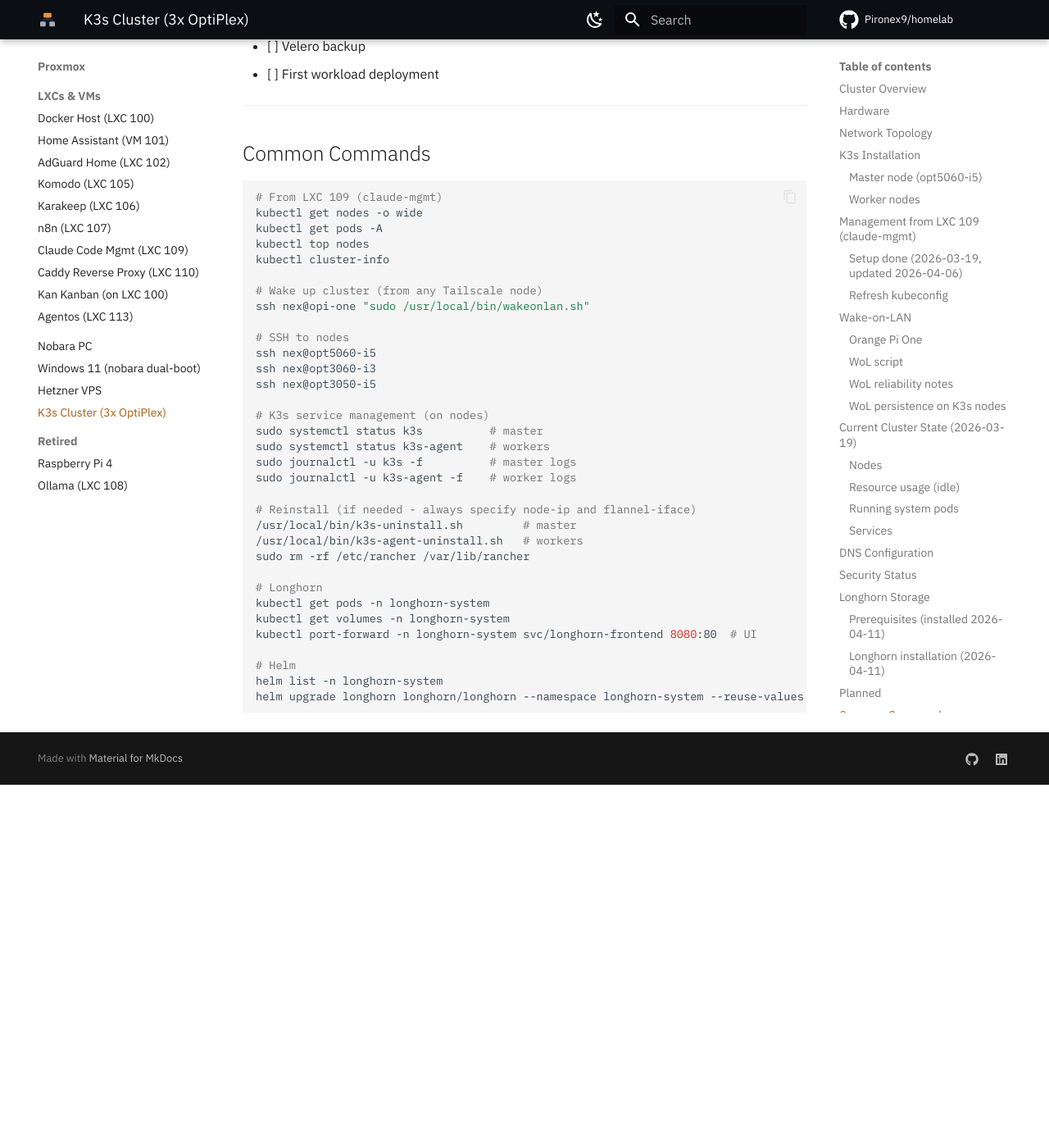
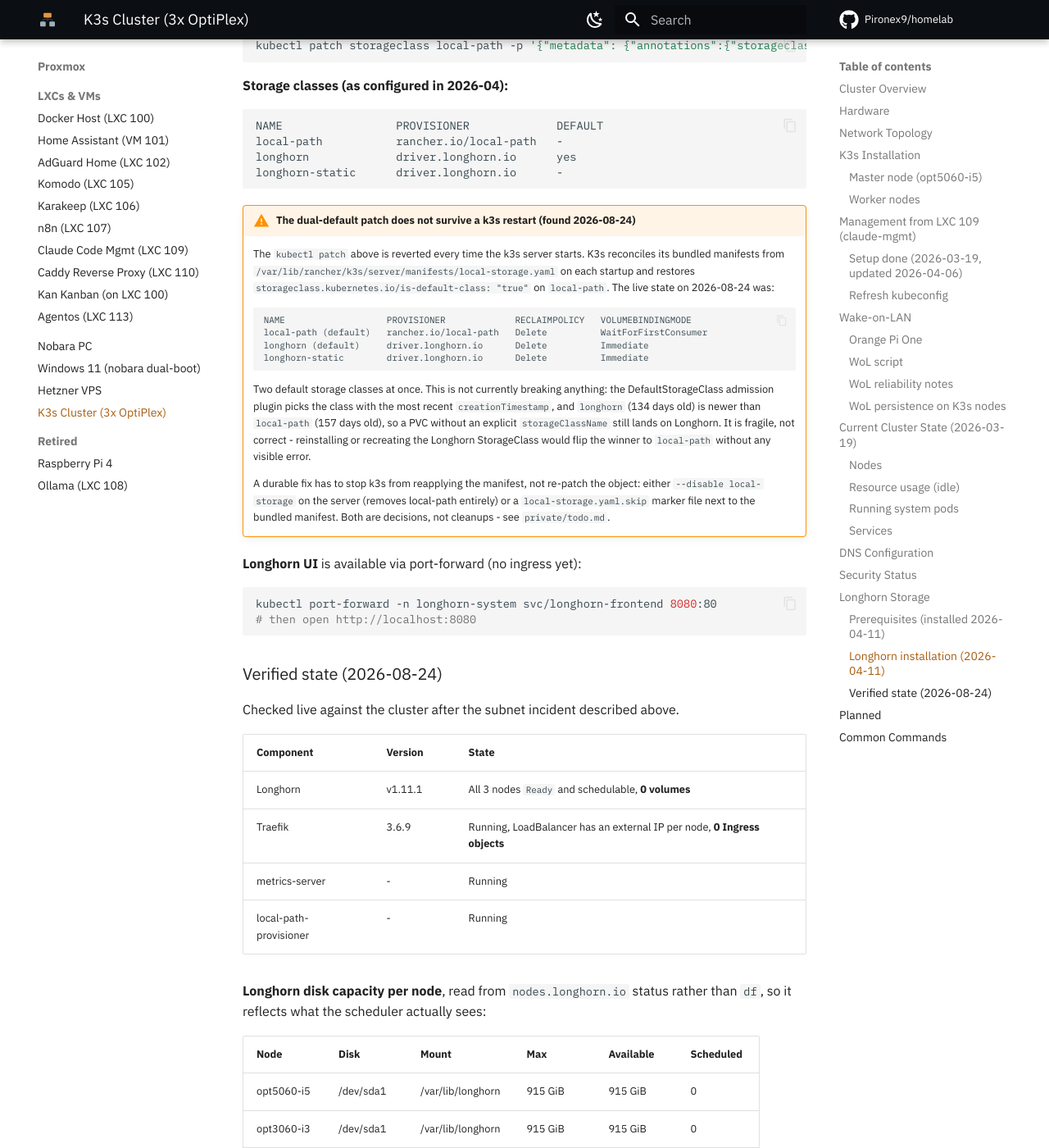
Before and after one commit to Pironex9/homelab, an MkDocs documentation site: the page built from docs/hosts/k3s-cluster.md, in a window 1280 px wide and 1400 px high, scrolled down 10357 px. Shown: the whole window at 82% size. Built offline with MkDocs 1.6.1 and Material for MkDocs 9.7.7, drawn with Linux system fonts in a browser that asks for light colours; comment, search, counter and statistics services are not loaded; before the commit the page ends 11314 px from its top, so only the background shows below that; some of the changed text lies outside the part shown.

Commit message:
docs(k3s): a Longhorn es Traefik tenyleges allapota, plusz a subnet-valtas es a dupla default StorageClass
Elo ellenorzes a clusteren a 2026-08-23-i subnet valtas utan:

- Longhorn v1.11.1 mind a 3 node-on Ready, de 0 volume - telepitve
  van, hasznalva nincs. A lemez-kapacitas a nodes.longhorn.io
  statusabol, nem df-bol: 915+915+457 GiB, ~2.24 TiB nyers, de a
  3-replikas alapbeallitas mellett ~457 GiB a valos hasznalhato meret.
- Traefik 3.6.9 fut, LoadBalancer minden node-on kap kulso IP-t, de 0
  Ingress objektum es nincs cert-manager/ClusterIssuer.
- A 2026-04-11-i kubectl patch, ami a local-path-rol levette a default
  annotaciot, minden k3s indulasnal visszaall - a k3s ujraalkalmazza a
  bundled local-storage.yaml manifestet. Most ket default StorageClass
  van egyszerre; a longhorn nyer a frissebb creationTimestamp miatt, de
  ez veletlen, nem konfiguracio.
- A subnet 192.168.2.0/24 -> 192.168.1.0/24 valtas es az altala okozott
  16 oras crash loop leirasa a doksi tetejen. Az IP-tablazatok
  szandekosan valtozatlanok, amig a routeren nincsenek fix IP-k.

````diff
--- a/docs/hosts/k3s-cluster.md
+++ b/docs/hosts/k3s-cluster.md
@@ -1,8 +1,41 @@
 # K3s Cluster
 
-**Date:** 2026-04-08
+**Date:** 2026-04-08 (state verified 2026-08-24)
 **Location:** Separate physical location (remote, Tailscale access only)
 **Network:** 192.168.2.0/24 (separate router from Proxmox network, gateway 192.168.2.1)
+
+!!! danger "Subnet changed on 2026-08-23 - the IPs below are stale"
+
+    The router at the remote location was replaced or factory-reset at 15:10 on
+    2026-08-23. The subnet became **192.168.1.0/24** (gateway 192.168.1.1) and every
+    DHCP reservation was lost, so the nodes are on arbitrary leases: opt5060-i5 on
+    192.168.1.90, opt3060-i3 on 192.168.1.152, opt3050-i5 on 192.168.1.231.
+
+    K3s had `--node-ip` hardcoded to the old addresses and crash-looped for 16 hours
+    (1855 restarts) with `error getting node subnet: failed to find interface with
+    specified node ip`. Note that k3s exits **0** on this failure, so systemd logs
+    `Deactivated successfully` - the unit-level messages look like a clean shutdown
+    and hide the real cause, which is only visible in the k3s log lines themselves.
+
+    Fixed on 2026-08-24 by pointing the config at the current DHCP leases. The IP
+    tables in this document are deliberately **not** updated yet: the current
+    addresses are temporary, and fixed reservations still have to be set on the new
+    router. Everything else here - hardware, Longhorn, Traefik, DNS design - is
+    current.
+
+    The config lives in three places, not one:
+
+    | Node | File | Key |
+    |------|------|-----|
+    | master | `/etc/systemd/system/k3s.service` | `--node-ip`, `--advertise-address` |
+    | workers | `/etc/systemd/system/k3s-agent.service` | `--node-ip` |
+    | workers | `/etc/systemd/system/k3s-agent.service.env` | `K3S_URL` (**not** in ExecStart) |
+
+    Also delete `/var/lib/rancher/k3s/agent/etc/k3s-agent-load-balancer.json` on the
+    workers - it caches the old server address and overrides the new `K3S_URL`.
+
+    Tailscale access was never affected, because the kubeconfig and SSH both use
+    Tailscale names, not LAN addresses.
 
 ---
 
@@ -16,8 +49,8 @@
 | Kubernetes | v1.34 |
 | Container runtime | containerd 2.1.5-k3s1 |
 | CNI | Flannel |
-| Ingress | Traefik (built-in) |
-| Storage class | local-path (default) |
+| Ingress | Traefik 3.6.9 (built-in), no Ingress objects yet |
+| Storage class | longhorn (effective default), local-path (see caveat below) |
 | Access | Tailscale mesh VPN |
 
 ---
@@ -370,7 +403,7 @@
 kubectl patch storageclass local-path -p '{"metadata": {"annotations":{"storageclass.kubernetes.io/is-default-class":"false"}}}'
 ```
 
-**Storage classes:**
+**Storage classes (as configured in 2026-04):**
 ```
 NAME                 PROVISIONER             DEFAULT
 local-path           rancher.io/local-path   -
@@ -378,22 +411,80 @@
 longhorn-static      driver.longhorn.io      -
 ```
 
+!!! warning "The dual-default patch does not survive a k3s restart (found 2026-08-24)"
+
+    The `kubectl patch` above is reverted every time the k3s server starts. K3s
+    reconciles its bundled manifests from
+    `/var/lib/rancher/k3s/server/manifests/local-storage.yaml` on each startup and
+    restores `storageclass.kubernetes.io/is-default-class: "true"` on `local-path`.
+    The live state on 2026-08-24 was:
+
+    ```
+    NAME                   PROVISIONER             RECLAIMPOLICY   VOLUMEBINDINGMODE
+    local-path (default)   rancher.io/local-path   Delete          WaitForFirstConsumer
+    longhorn (default)     driver.longhorn.io      Delete          Immediate
+    longhorn-static        driver.longhorn.io      Delete          Immediate
+    ```
+
+    Two default storage classes at once. This is not currently breaking anything:
+    the DefaultStorageClass admission plugin picks the class with the most recent
+    `creationTimestamp`, and `longhorn` (134 days old) is newer than `local-path`
+    (157 days old), so a PVC without an explicit `storageClassName` still lands on
+    Longhorn. It is fragile, not correct - reinstalling or recreating the Longhorn
+    StorageClass would flip the winner to `local-path` without any visible error.
+
+    A durable fix has to stop k3s from reapplying the manifest, not re-patch the
+    object: either `--disable local-storage` on the server (removes local-path
+    entirely) or a `local-storage.yaml.skip` marker file next to the bundled
+    manifest. Both are decisions, not cleanups - see `private/todo.md`.
+
 **Longhorn UI** is available via port-forward (no ingress yet):
 ```bash
 kubectl port-forward -n longhorn-system svc/longhorn-frontend 8080:80
 # then open http://localhost:8080
 ```
 
+### Verified state (2026-08-24)
+
+Checked live against the cluster after the subnet incident described above.
+
+| Component | Version | State |
+|-----------|---------|-------|
+| Longhorn | v1.11.1 | All 3 nodes `Ready` and schedulable, **0 volumes** |
+| Traefik | 3.6.9 | Running, LoadBalancer has an external IP per node, **0 Ingress objects** |
+| metrics-server | - | Running |
+| local-path-provisioner | - | Running |
+
+**Longhorn disk capacity per node**, read from `nodes.longhorn.io` status rather than
+`df`, so it reflects what the scheduler actually sees:
+
+| Node | Disk | Mount | Max | Available | Scheduled |
+|------|------|-------|-----|-----------|-----------|
+| opt5060-i5 | /dev/sda1 | /var/lib/longhorn | 915 GiB | 915 GiB | 0 |
+| opt3060-i3 | /dev/sda1 | /var/lib/longhorn | 915 GiB | 915 GiB | 0 |
+| opt3050-i5 | /dev/sdb1 | /var/lib/longhorn | 457 GiB | 457 GiB | 0 |
+
+Total raw Longhorn capacity ~2.24 TiB. With the default 3-replica policy the usable
+figure is bounded by the smallest node, so roughly 457 GiB of replicated volumes -
+not 2.24 TB.
+
+Both components are **installed and healthy but unused**: no PVC has ever been
+provisioned through Longhorn (`storageScheduled` is 0 on every disk), and nothing
+routes through Traefik because no Ingress object exists. Neither has been exercised
+by a real workload, so "it is running" is not yet evidence that it works.
+
 ---
 
 ## Planned
 
-- [x] DHCP reservations on router (prevent IP drift)
+- [x] DHCP reservations on router (prevent IP drift) - **lost 2026-08-23**, see the subnet note
 - [x] fstab entries for Longhorn HDDs on all 3 nodes
 - [x] Longhorn install via Helm
-- [ ] Verify Longhorn UI + test PVC
+- [x] Longhorn healthy on all 3 nodes (2026-08-24)
+- [ ] Verify Longhorn UI + test PVC - still open, 0 volumes provisioned so far
+- [ ] Fix the dual-default StorageClass durably (see the warning above)
 - [ ] Prometheus + Grafana monitoring stack
-- [ ] Traefik ingress with Let's Encrypt SSL
+- [ ] Traefik ingress with Let's Encrypt SSL - Traefik runs, but 0 Ingress objects and no cert-manager/ClusterIssuer
 - [ ] RBAC policies
 - [ ] Network policies
 - [ ] Velero backup
````
